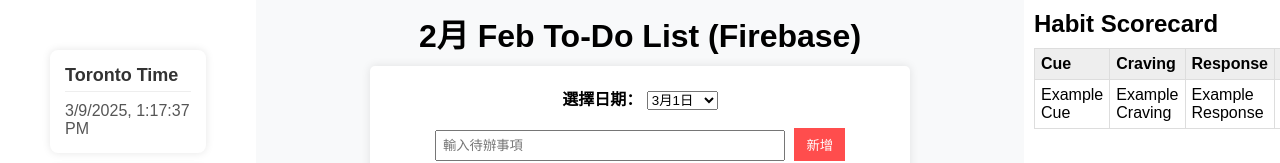
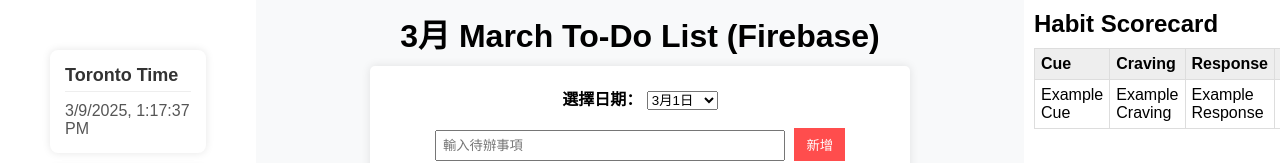
Before and after one commit to Sycake/Temp.to-do-list, a plain HTML site: page index.html in a window 1280 px wide. Shown: the top 163 px of the page. Drawn offline with Linux system fonts and the light colour scheme; no server answers.

Commit message:
Update index.html

```diff
--- a/index.html
+++ b/index.html
@@ -169,7 +169,7 @@
 
   <!-- 中间：原来的 To-Do List -->
   <div class="main-content">
-    <h1>2月 Feb To-Do List (Firebase)</h1>
+    <h1>3月 March To-Do List (Firebase)</h1>
 
     <div class="todo-container">
       <label for="date">選擇日期：</label>
```
